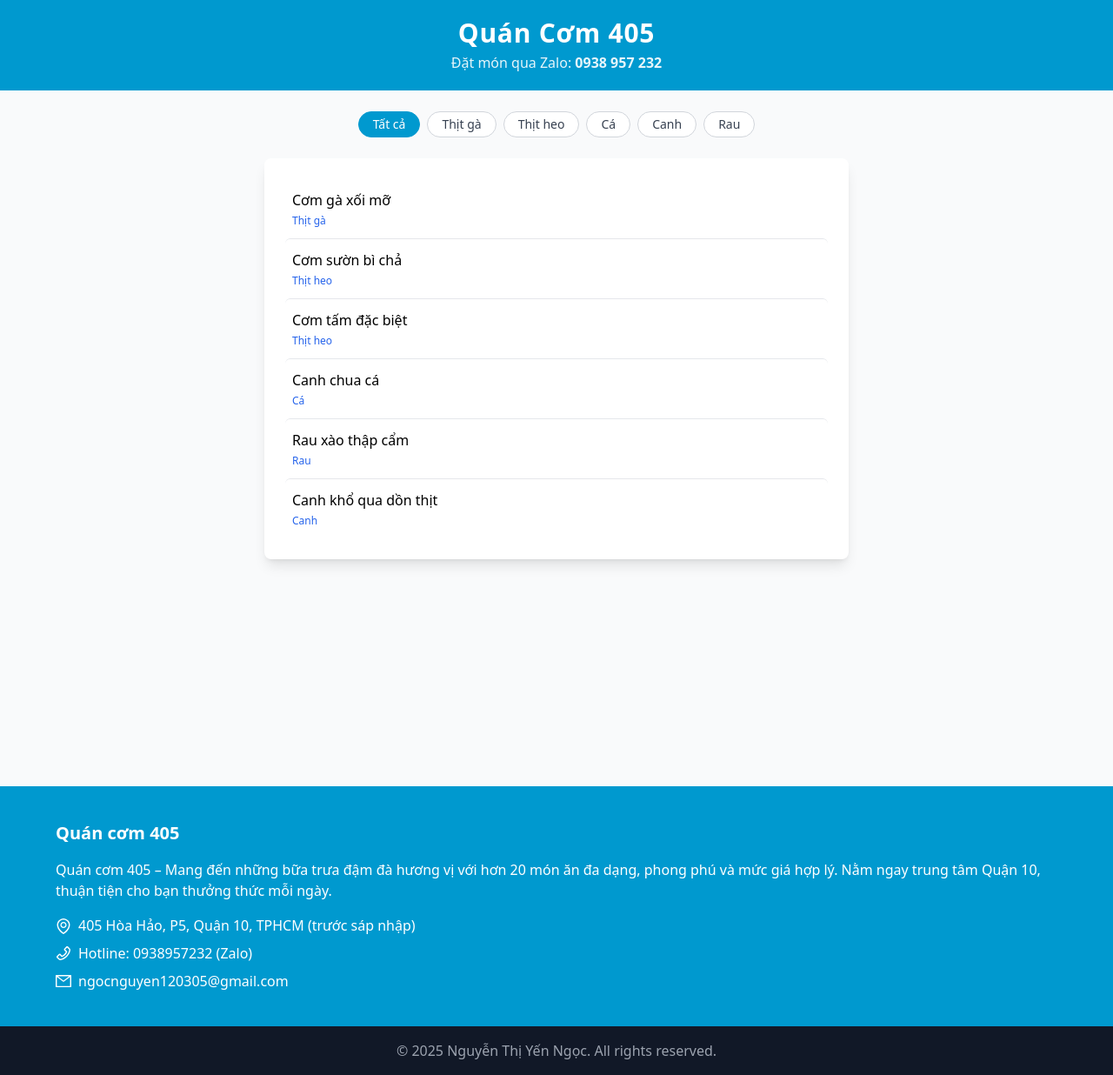
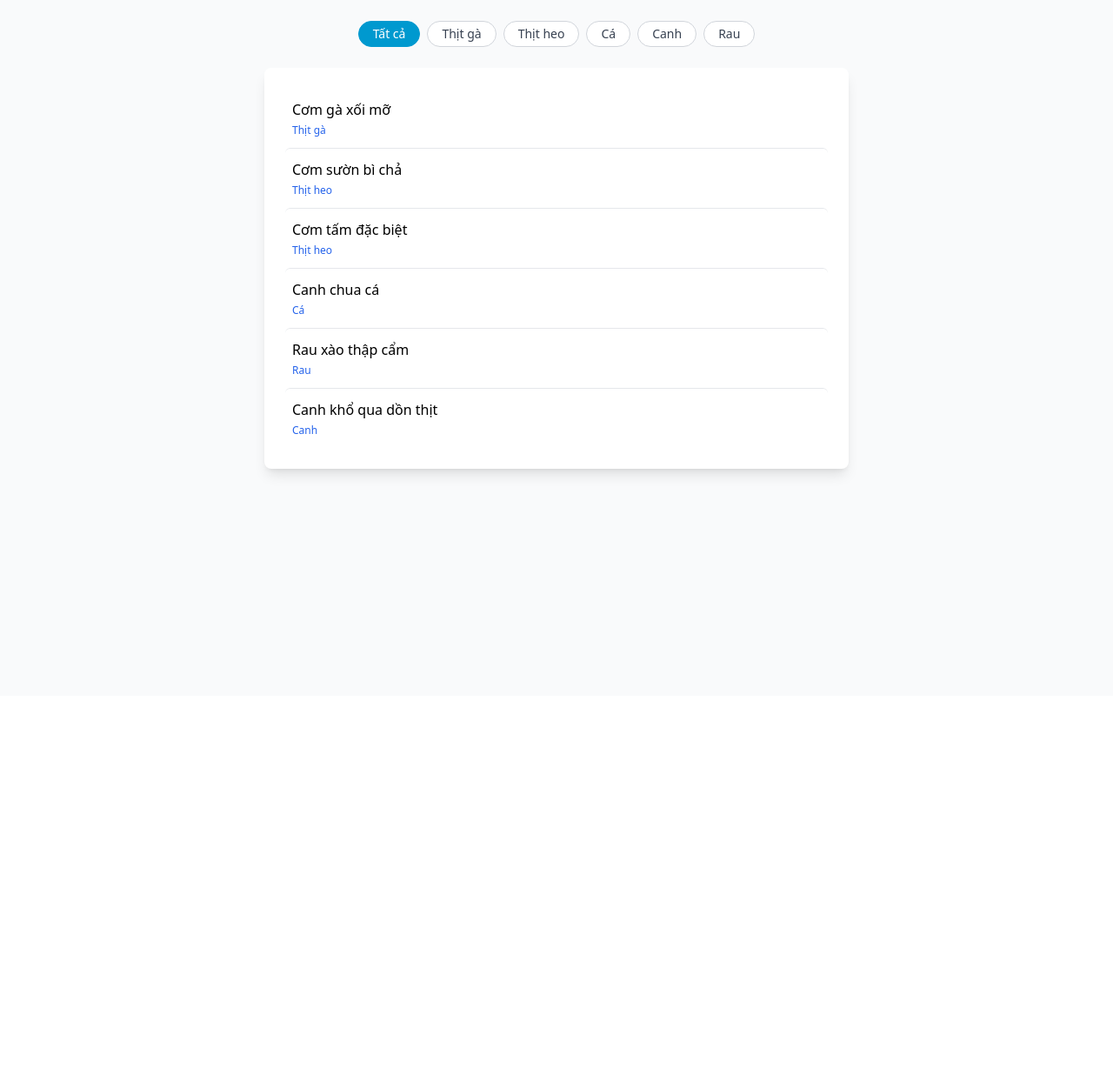
Before and after one commit to inngok/Menu---demo, a React (Vite) app: page / in a window 1280 px wide. Shown: the whole page at 87% size. After the commit the page ends 800 px from the top, so only its background shows below. Built offline with nearby package versions, Linux system fonts and the light colour scheme.

Commit message:
fix: base + HashRouter + routes + 404 fallback

```diff
--- a/src/routes/RouteMap.jsx
+++ b/src/routes/RouteMap.jsx
@@ -1,30 +1,15 @@
-import { Route, Routes, Outlet } from "react-router-dom";
-import ScrollToTop from "../components/layout/ScrollToTop";
-import ProtectedRoute from "./ProtectedRoute";
-import Header from "../components/layout/Header";
-import Footer from "../components/layout/Footer";
+import { Routes, Route } from "react-router-dom";
+import Home from "../pages/home/Home"; // Đúng đường dẫn tới Home.jsx của bạn
 
-import Home from "../pages/home/Home";
-
-const Layout = () => (
-  <div className="flex flex-col min-h-screen">
-    <ScrollToTop />
-    <Header />
-    <main className="flex-grow">
-      <Outlet />
-    </main>
-    <Footer />
-  </div>
+const Fallback = () => (
+  <div style={{ padding: 24, fontSize: 16 }}>App is up ✅ (fallback route)</div>
 );
 
-function RouteMap() {
+export default function RouteMap() {
   return (
     <Routes>
-      <Route element={<Layout />}>
-        <Route path="/" element={<Home />} />
-      </Route>
+      <Route path="/" element={<Home />} />
+      <Route path="*" element={<Fallback />} />
     </Routes>
   );
 }
-
-export default RouteMap;
```
